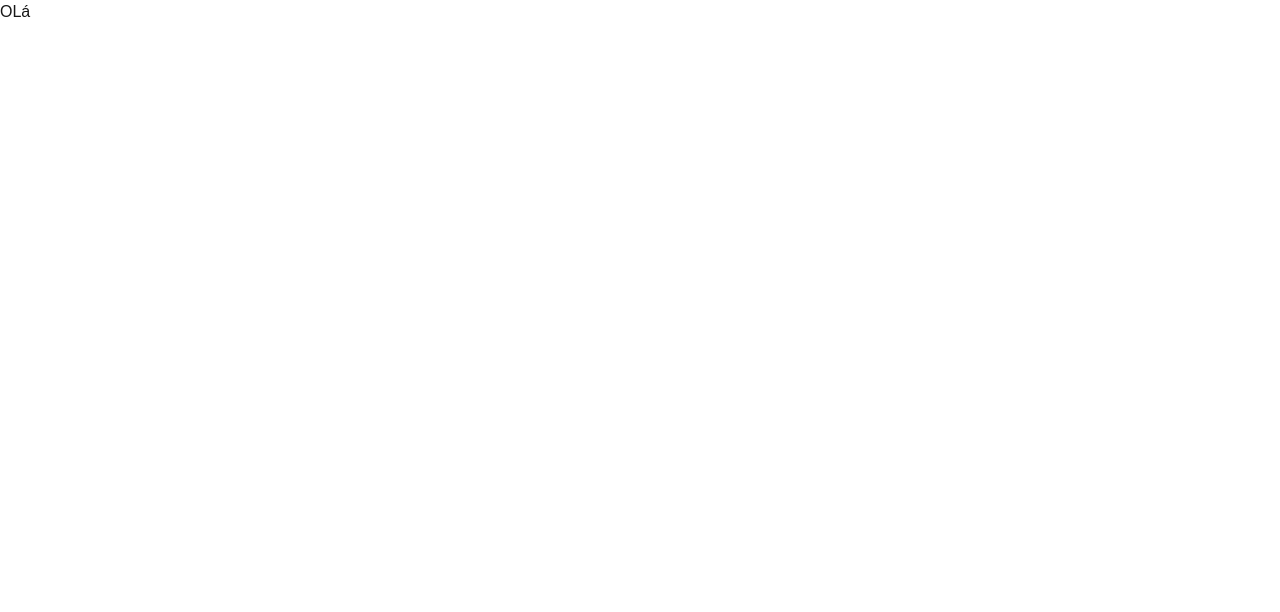
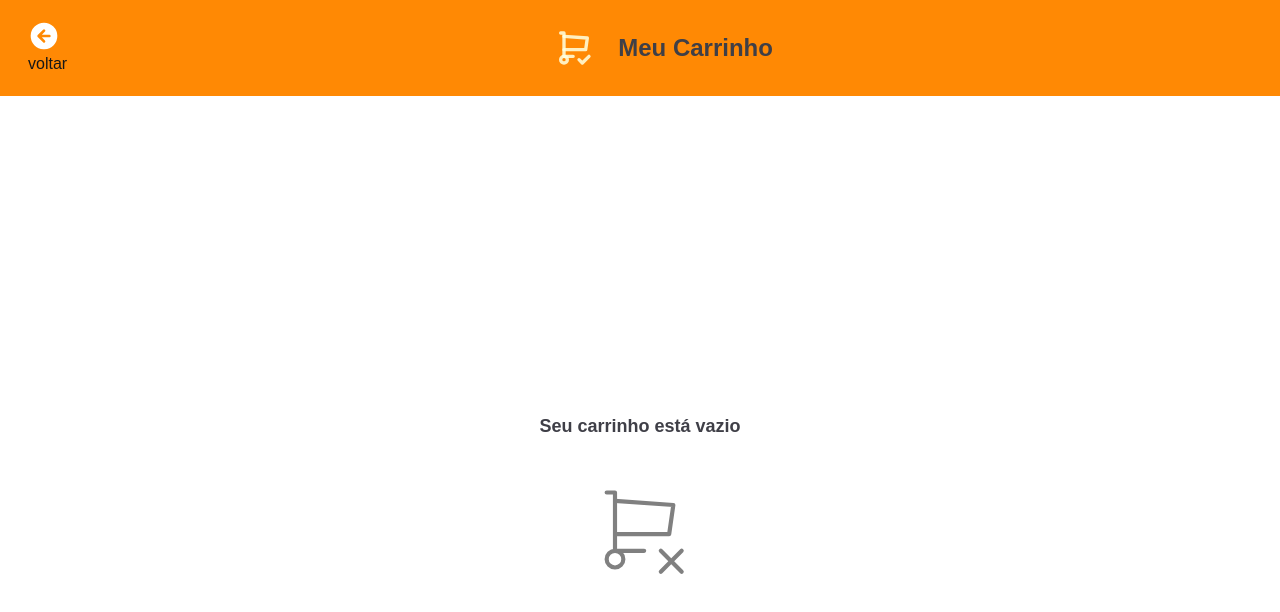
Before and after one commit to WesllenVS/Luderia, a Next.js app: page /cart in a window 1280 px wide. Shown: the top 612 px of the page. Built offline with nearby package versions, Linux system fonts and the light colour scheme.

Commit message:
Atualização semiFinal

```diff
--- a/src/app/cart/page.tsx
+++ b/src/app/cart/page.tsx
@@ -1,5 +1,7 @@
-export default function Cart(){
-    return(
-        <h1>OLá</h1>
+import CartItems from "@/components/CartItems";
+
+export default function Cart() {
+    return (
+        <CartItems />
     )
 }
--- a/src/components/CartItems.tsx
+++ b/src/components/CartItems.tsx
@@ -1,6 +1,93 @@
-const CartItems =()=>{
-    return(
-        <> </>
+"use client"
+import { useState, useEffect } from "react"
+import { useRouter } from "next/navigation"
+import { IconCircleArrowLeftFilled, IconMinus, IconPlus, IconShoppingCartCopy, IconShoppingCartX } from "@tabler/icons-react"
+
+const CartItems = () => {
+    const [cart, setCart] = useState<any[]>([]);
+
+    const [fields, setFields] = useState({
+        name: "",
+        lastName: "",
+        phone: "",
+        street: "",
+        neighborhood: "",
+        number: "",
+        observation: ""
+
+    })
+
+    useEffect(() => {
+        const storedCart = localStorage.getItem('cart');
+        if (storedCart) {
+            setCart(JSON.parse(storedCart));
+        }
+    }, []);
+
+    const router = useRouter();
+    const backToHome = () => {
+        router.push("/");
+    }
+
+    return (
+        <div>
+            <div className="flex items-center bg-orange-400 w-full p-5">
+                <button onClick={backToHome} className="ml-2 text-left">
+                    <IconCircleArrowLeftFilled size={32} color="white" />
+
+                    <p>voltar</p>
+                </button>
+                <div className="flex items-center gap-6 md: mx-auto">
+                    <IconShoppingCartCopy size={40} color="#ffdd" />
+                    <h1 className="font-bold text-2xl text-zinc-700">Meu Carrinho</h1>
+                </div>
+            </div>
+            {cart.length === 0 ? (
+                <div className="flex flex-col justify-center items-center w-full h-screen mx-auto">
+                    <p className="font-bold text-lg mb-10 text-zinc-700">Seu carrinho está vazio</p>
+                    <IconShoppingCartX size={100} color="Gray" stroke={1} />            {/*não sei se o stroke é usado     */}
+
+                </div>
+            ) : (
+                <div className="space-y-6">
+                    {cart.map(item => (
+                        <div key={item.id} className="flex items-center justify-around py-6 px-6 border-b rounded-md hover:bg-zinc-50 duration-75 transition-colors">
+                            <img src={item.image} alt={item.name} width={100} />
+                            <div className="flex flex-col items-center ml-3">
+                                <span className="text-center text-zinc-700 font-bold">{item.name} - (Qtd. {item.quantity})</span>
+                                <span className="text-center text-red-400 font-bold">R$ {(item.price * item.quantity).toFixed(2)} </span>
+                                <div className="gap-2 flex justify-around items-center bg-zinc-300 rounded-full">
+                                    <button className="w-[40px] pl-2">
+                                        <IconMinus size={20} stroke={2} color="blue" />
+                                    </button>
+                                    <span className="text-white">|</span>
+                                    <button className="w-[40px] pl-2  bg-green-200 rounded-full">
+                                        <IconPlus size={20} stroke={2} color="red" />
+                                    </button>
+                                </div>
+                            </div>
+                        </div>
+                    ))}
+                    <div className="mb-6 ml-4 mr-4">
+                        <h2 className="font-bold text-lg text-zinc-700">Dados do Pedido:</h2>
+                        <input type="text" placeholder="Nome" value={fields.name} onChange={(e) => setFields({ ...fields, name: e.target.value })} className="border p-2 w-full mb-2 rounded-xl" />
+                        <input type="text" placeholder="Sobre Nome" value={fields.lastName} onChange={(e) => setFields({ ...fields, lastName: e.target.value })} className="border p-2 w-full mb-2 rounded-xl" />
+                        <input type="number" placeholder="Telefone" value={fields.phone} onChange={(e) => setFields({ ...fields, phone: e.target.value })} className="border p-2 w-full mb-2 rounded-xl" />
+                        <input type="text" placeholder="Rua" value={fields.street} onChange={(e) => setFields({ ...fields, street: e.target.value })} className="border p-2 w-full mb-2 rounded-xl" />
+                        <input type="number" placeholder="Número" value={fields.number} onChange={(e) => setFields({ ...fields, number: e.target.value })} className="border p-2 w-full mb-2 rounded-xl" />
+                        <input type="text" placeholder="Bairro" value={fields.neighborhood} onChange={(e) => setFields({ ...fields, neighborhood: e.target.value })} className="border p-2 w-full mb-2 rounded-xl" />
+                        <input type="text" placeholder="Observação" value={fields.observation} onChange={(e) => setFields({ ...fields, observation: e.target.value })} className="border p-2 w-full mb-2 rounded-xl" />
+                    </div>
+                    <div className="text-center">
+                        <p className="font-bold text-lg text-zinc-700">Total: R$ 0.00</p>
+                        <button className="bg-green-500 text-white px-4 py-2 rounded-lg mt-4 mb-7">Finalizar Pedido</button>
+
+                    </div>
+                </div>
+            )}
+
+
+        </div >
 
     )
 }
```
